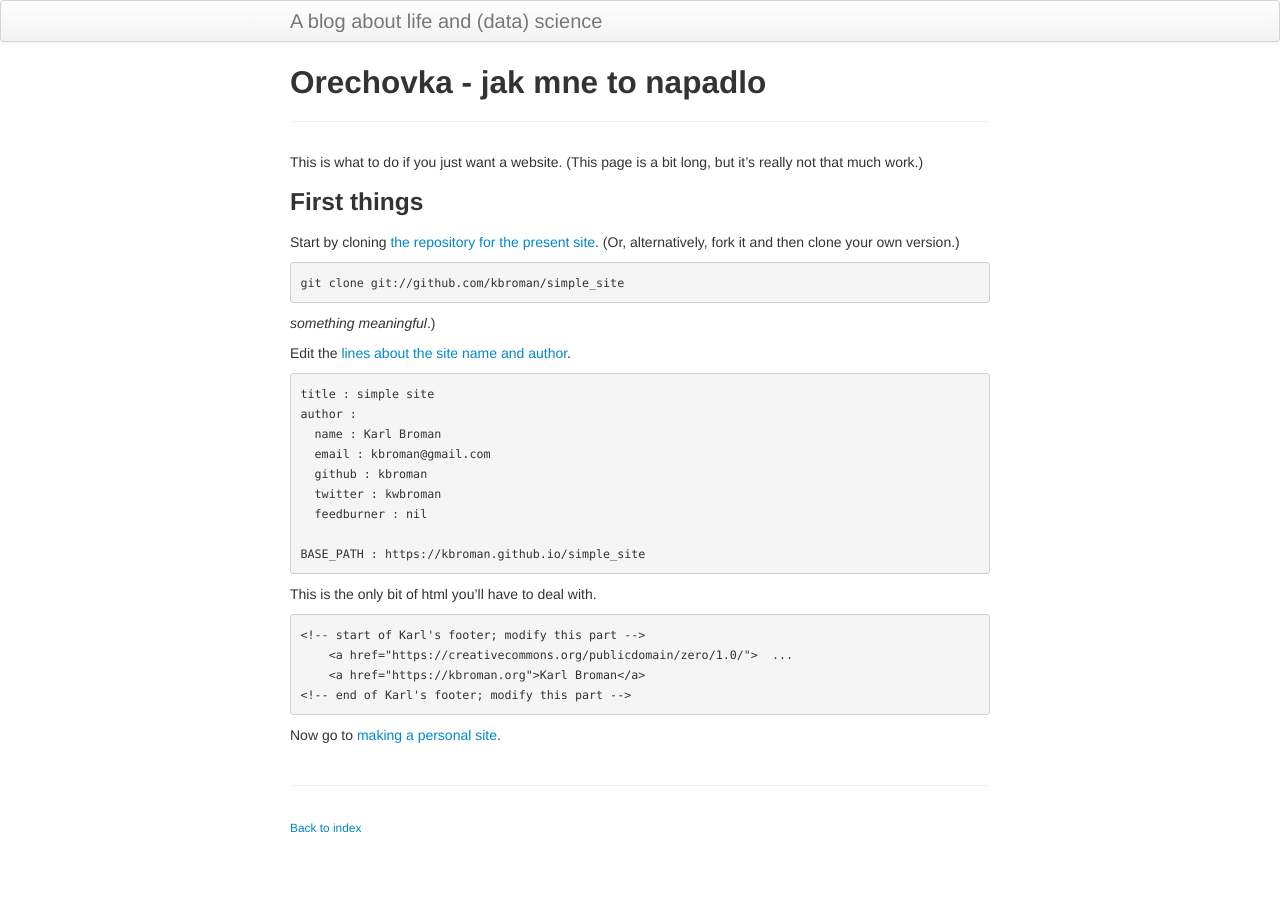
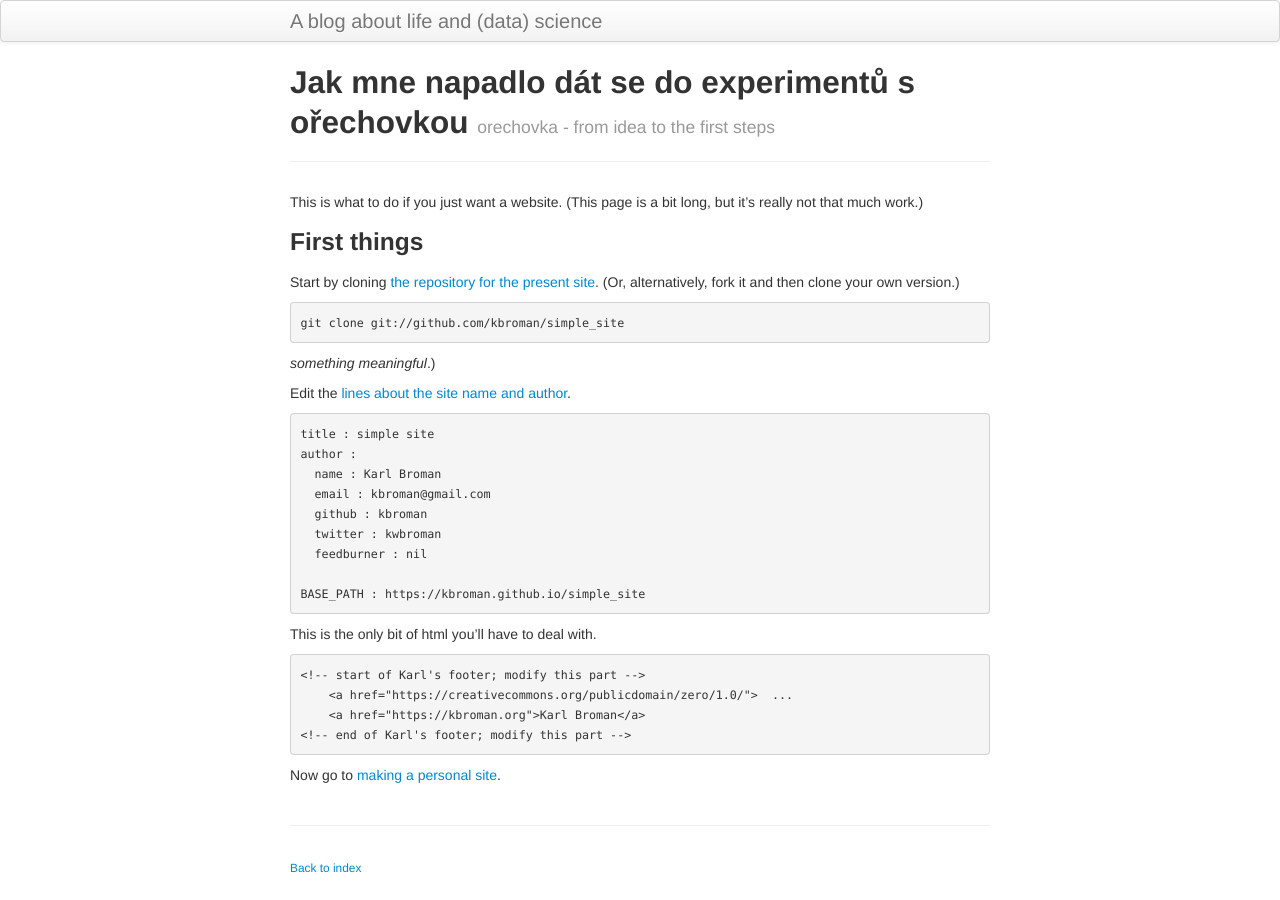
Before and after one commit to vojtech-filipec/vojtech-filipec.github.io, a Jekyll site: the page built from pages/orechovka1.md, in a window 1280 px wide. Built offline with Jekyll 4.4.1, drawn with Linux system fonts in a browser that asks for light colours.

Commit message:
diacritics

```diff
--- a/pages/orechovka1.md
+++ b/pages/orechovka1.md
@@ -1,7 +1,8 @@
 ---
 layout: page
-title: Orechovka - jak mne to napadlo
-description: prvni napady
+title: Jak mne napadlo dát se do experimentů s ořechovkou
+tagline: orechovka - from idea to the first steps
+description: od prvního nápadu k plánu designů
 ---
 
 This is what to do if you just want a website. (This page is a bit
```
